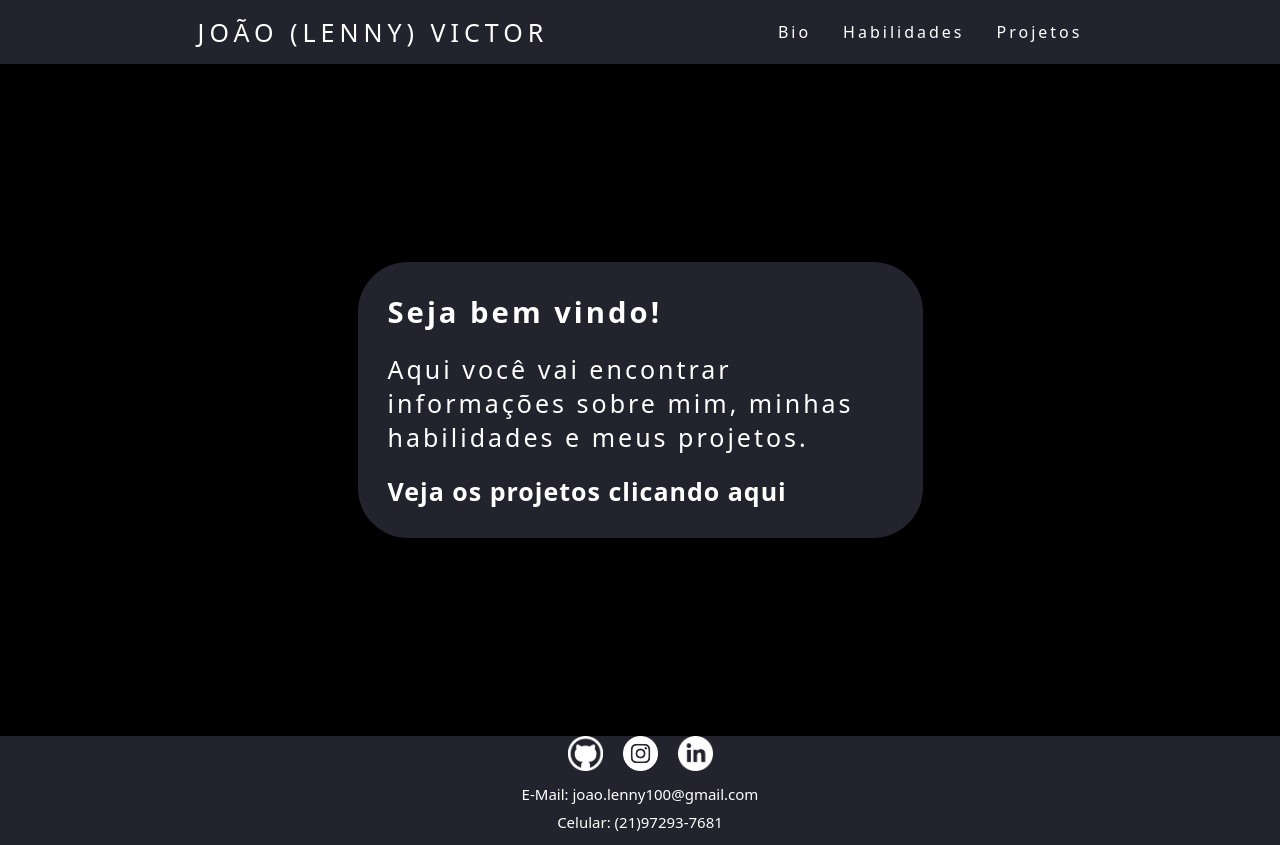
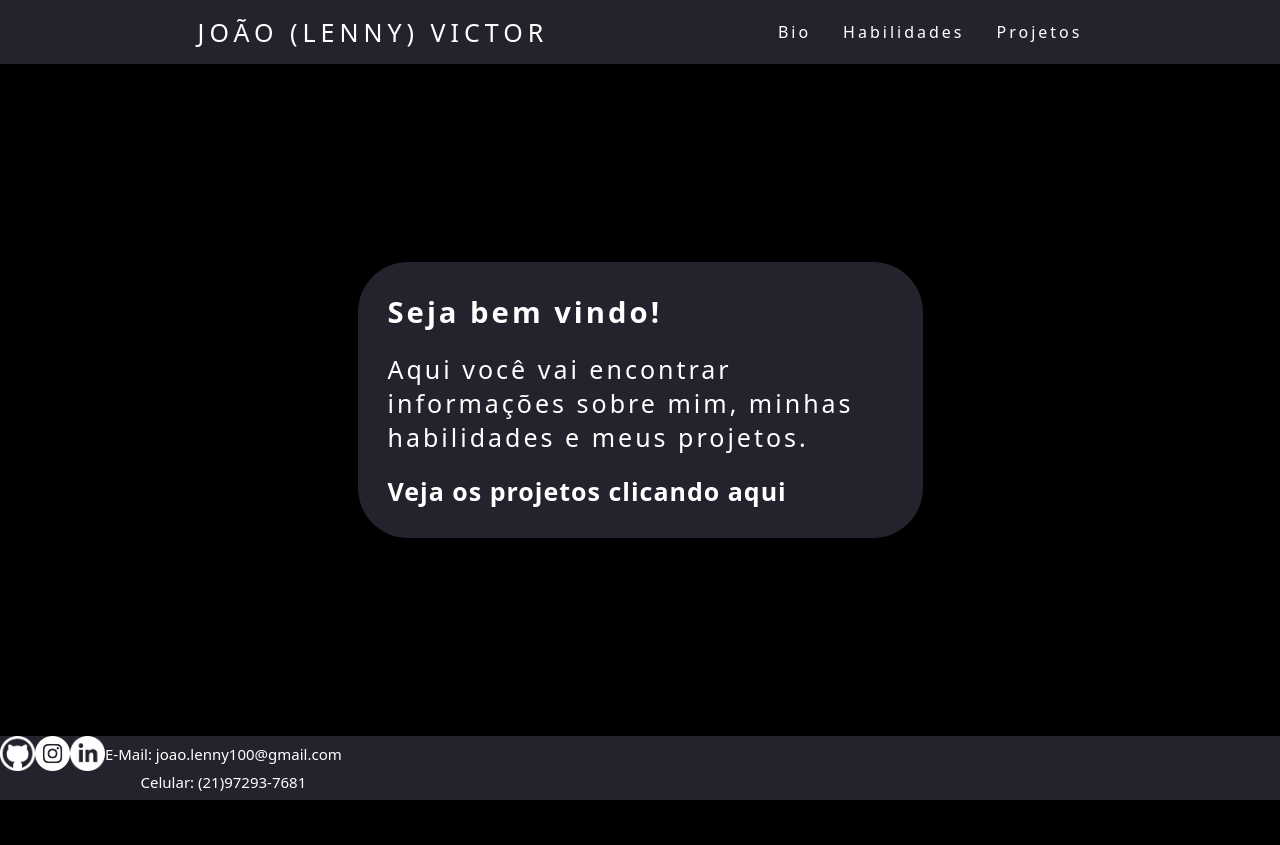
Before and after one commit to JVLENNY10/JVLENNY10.github.io, a React (Create React App) app: page / in a window 1280 px wide. After the commit the page ends 800 px from the top, so only its background shows below. Built offline with nearby package versions, Linux system fonts and the light colour scheme.

Commit message:
Components - Footer.jsx
- Editando algumas tags;
- Editando algumas classes.

```diff
--- a/src/components/Footer.jsx
+++ b/src/components/Footer.jsx
@@ -6,7 +6,6 @@ import instagram from '../images/instagram.png';
 function Footer() {
   return (
     <footer>
-      <div className="div-footer">
       <nav className="social-networks">
         <a
           href="https://github.com/JVLENNY10"
@@ -17,7 +16,6 @@ function Footer() {
         </a>
 
         <a
-            className="instagram-link"
           href="https://www.instagram.com/jv_lenny10/"
           rel="noreferrer"
           target="_blank"
@@ -38,7 +36,6 @@ function Footer() {
         <p>E-Mail: joao.lenny100@gmail.com</p>
         <p className="cell">Celular: (21)97293-7681</p>
       </div>
-      </div>
     </footer>
   );
 }
```
Lines whose indentation alone changed are shown as unchanged.
